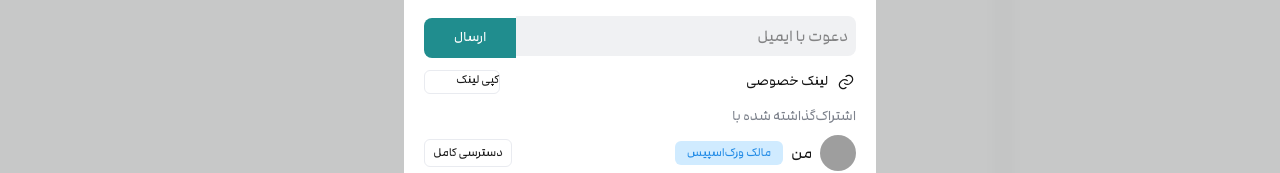
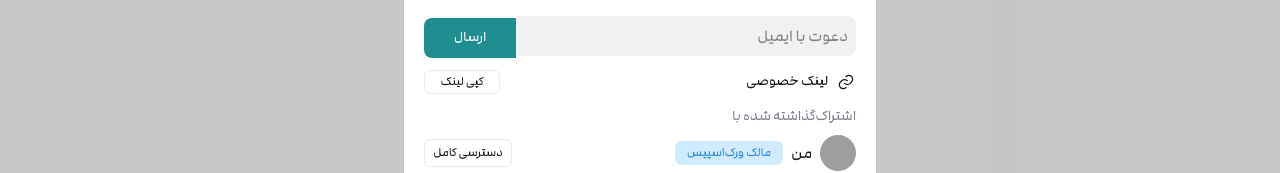
Before and after one commit to khaterehCodes/task-manager, a Next.js app: page /board/boardView in a window 1280 px wide. Both pictures are taken after a click on the element "اشتراک گذاری". Shown: the part 308-481 px from the top of the page. Built offline with nearby package versions, Linux system fonts and the light colour scheme; grey boxes are pictures that could not be loaded.

Commit message:
refactor : edit status tasks in board view page components

```diff
--- a/app/board/boardView/(components)/InProgressCards.tsx
+++ b/app/board/boardView/(components)/InProgressCards.tsx
@@ -10,7 +10,7 @@ function InProgressCards() {
   );
   const wholeTasks = useAppSelector((state) => state.taskSlice.items);
   const tasks = wholeTasks.filter((t) => t.projectId === selectedProject);
-  const inProgressTasks = tasks.filter((t) => t.status === "done");
+  const inProgressTasks = tasks.filter((t) => t.status === "in-progress");
   const wholeProjects = useAppSelector((state) => state.projectSlice.items);
   const currentProject = wholeProjects.find((p) => p.id === selectedProject);
   const showPriorityIcon = (p: string) => {
--- a/app/board/boardView/(components)/TodoCards.tsx
+++ b/app/board/boardView/(components)/TodoCards.tsx
@@ -10,7 +10,7 @@ function TodoCards() {
   );
   const wholeTasks = useAppSelector((state) => state.taskSlice.items);
   const tasks = wholeTasks.filter((t) => t.projectId === selectedProject);
-  const todoTasks = tasks.filter((t) => t.status === "done");
+  const todoTasks = tasks.filter((t) => t.status === "todo");
   const wholeProjects = useAppSelector((state) => state.projectSlice.items);
   const currentProject = wholeProjects.find((p) => p.id === selectedProject);
   const showPriorityIcon = (p: string) => {
--- a/app/board/boardView/page.tsx
+++ b/app/board/boardView/page.tsx
@@ -6,7 +6,7 @@ import InProgressCards from "./(components)/InProgressCards";
 
 function BoardView() {
   return (
-    <div className="w-full h-148 p-5 relative">
+    <div className="w-full h-148 p-5 relative -z-10">
       <div className="absolute bottom-5 left-5">
         <AddTaskButton />
       </div>
--- a/components/ui/header/ShareButton.tsx
+++ b/components/ui/header/ShareButton.tsx
@@ -42,11 +42,11 @@ function ShareButton({ openShare, setOpenShare }: ShareButtonType) {
               </Button>
             </form>
             <div className="w-108 h-6 flex items-center justify-between">
-              <div className="w-fit h-full flex items-center gap-2 cursor-pointer">
+              <div className="w-fit h-full flex items-center gap-2 cursor-pointer justify-center">
                 <Icon name="link" />
                 <P className="text-[14px]">لینک خصوصی</P>
               </div>
-              <div className="w-19 h-full border border-[#E9EBF0] text-[12px] cursor-pointer rounded-md">
+              <div className="w-19 h-full border border-[#E9EBF0] text-[12px] cursor-pointer rounded-md flex items-center justify-center">
                 کپی لینک
               </div>
             </div>
```
